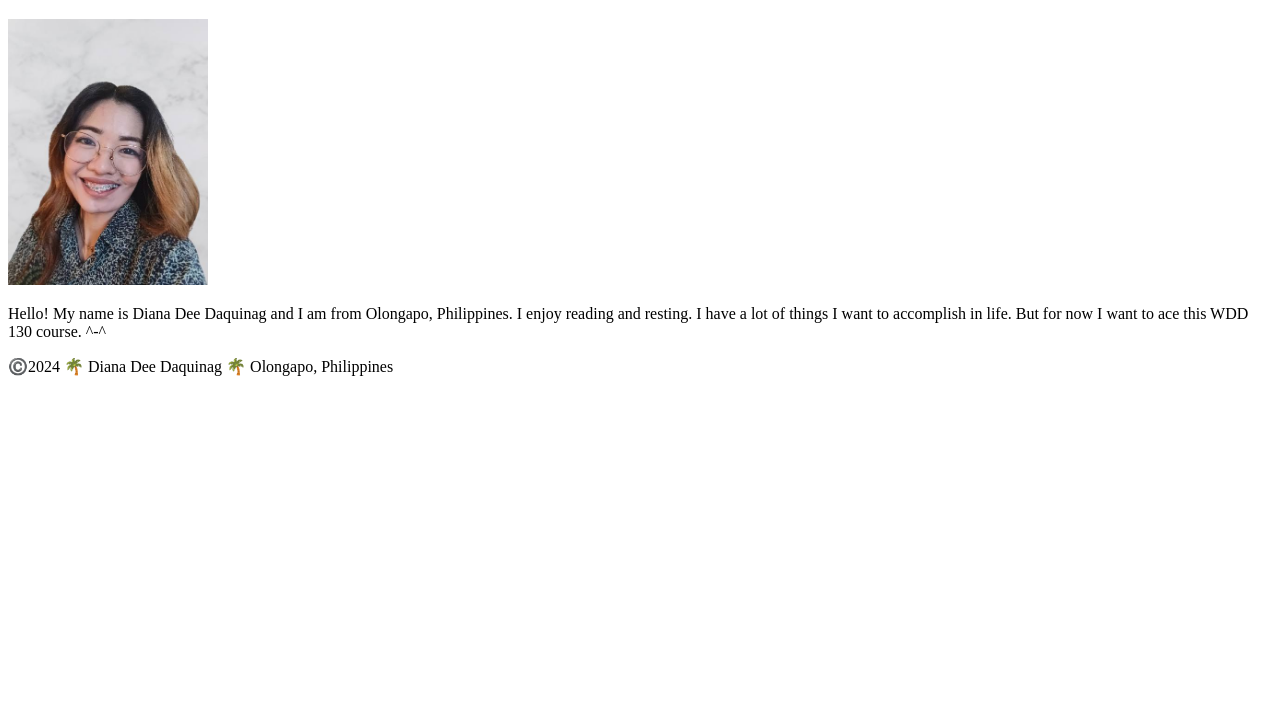
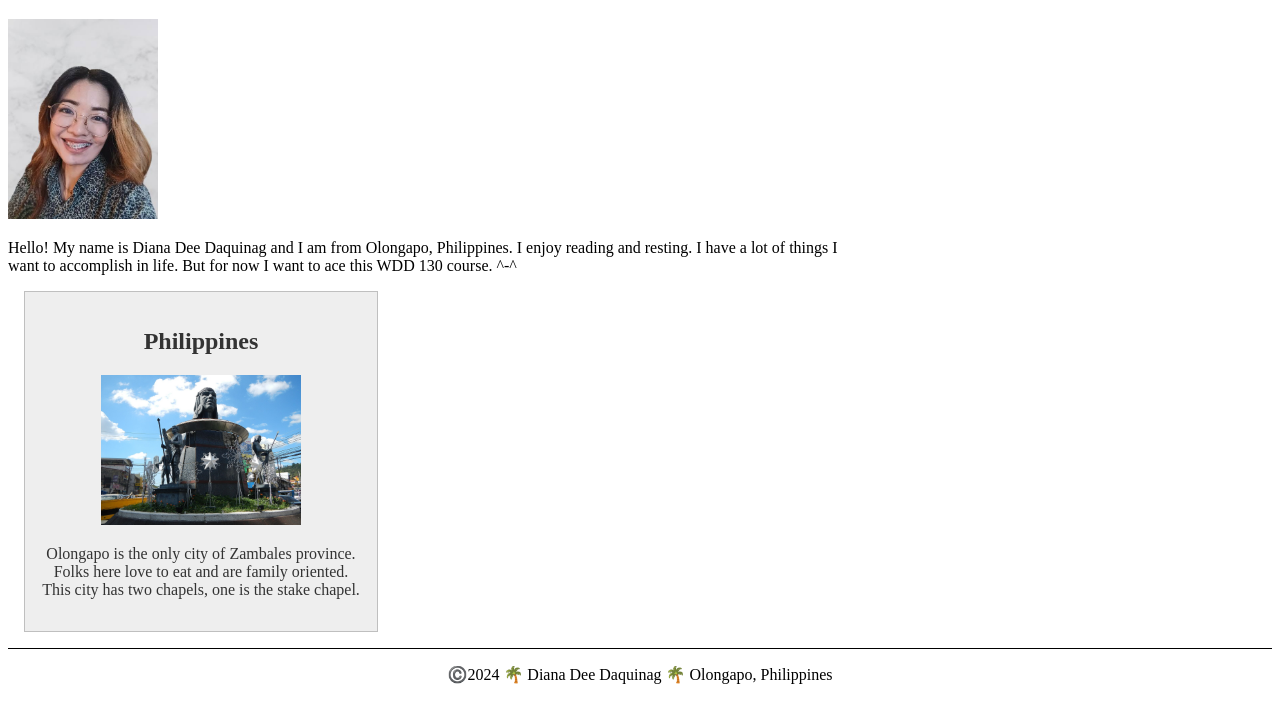
Before and after one commit to deedeevelioz/wdd130, a plain HTML site: page index.html in a window 1280 px wide. Shown: the part 87-800 px from the top of the page. Drawn offline with Linux system fonts and the light colour scheme.

Commit message:
Homepage Enhancement

```diff
--- a/index.html
+++ b/index.html
@@ -4,6 +4,10 @@
     <meta charset="utf-8">
     <meta name="viewport" content="width=device-width,initial-scale=1.0">
     <title>Diana Dee daquinag | WDD 130</title>
+    <meta name="description" content="This page is the week 02 assignment for WDD 130 course at BYU-Idaho">
+    <meta name="author" content="Diana Dee Daquinag">
+
+    <link rel="stylesheet" href="week02/styles.css">
   </head>
   <body>
     <header>
@@ -18,6 +22,11 @@
       <p>Hello! My name is Diana Dee Daquinag and I am from Olongapo, Philippines. I enjoy reading and resting. I have a lot of things I want to accomplish in life.
         But for now I want to ace this WDD 130 course. ^-^ </p>
     </main>
+      <aside>
+        <h2>Philippines</h2>
+        <img src="images/ulongapo.JPG" alt="Ulo ng Apo">
+        <p>Olongapo is the only city of Zambales province. Folks here love to eat and are family oriented. This city has two chapels, one is the stake chapel.</p>
+      </aside>
     <footer>
       <p>©️2024 🌴 Diana Dee Daquinag 🌴 Olongapo, Philippines</p>
     </footer>
--- /dev/null
+++ b/week02/styles.css
@@ -0,0 +1,27 @@
+main {
+    max-width: 840px;
+}
+aside{
+    width : 20rem;
+    margin: 1rem;
+    border : 1px solid rgb(0 0 0 / 0.2); /* 1 */
+    padding: 1rem;
+    background-color: #eee;
+    color: #333;
+    text-align: center;
+}
+aside img{
+    width: 200px;
+    height: auto;
+}
+main img {
+    width: 150px;
+    height: auto;
+}
+p {padding: 0;}
+
+footer {
+    margin-top:15px;
+    border-top: 1px solid #000;
+    text-align:center;
+}
```
Also changed, not shown: images/ulongapo.JPG (added).
